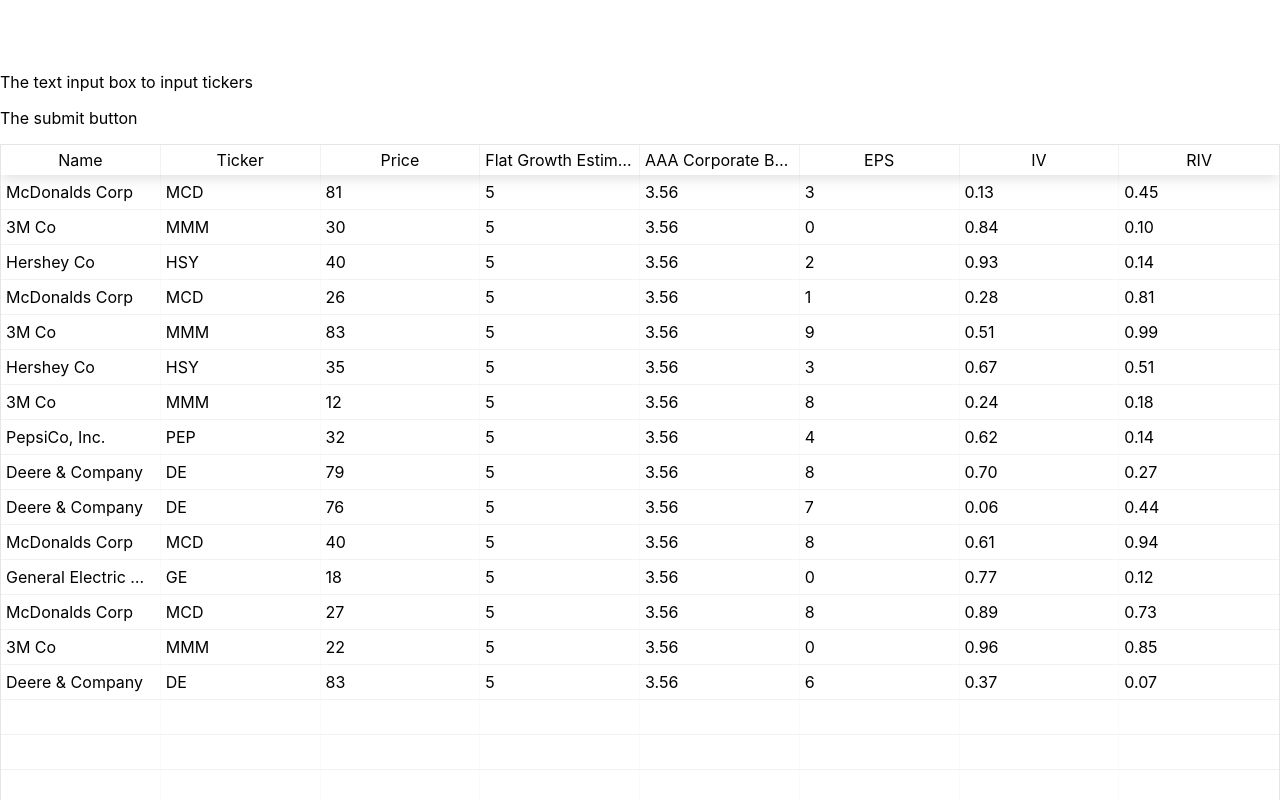
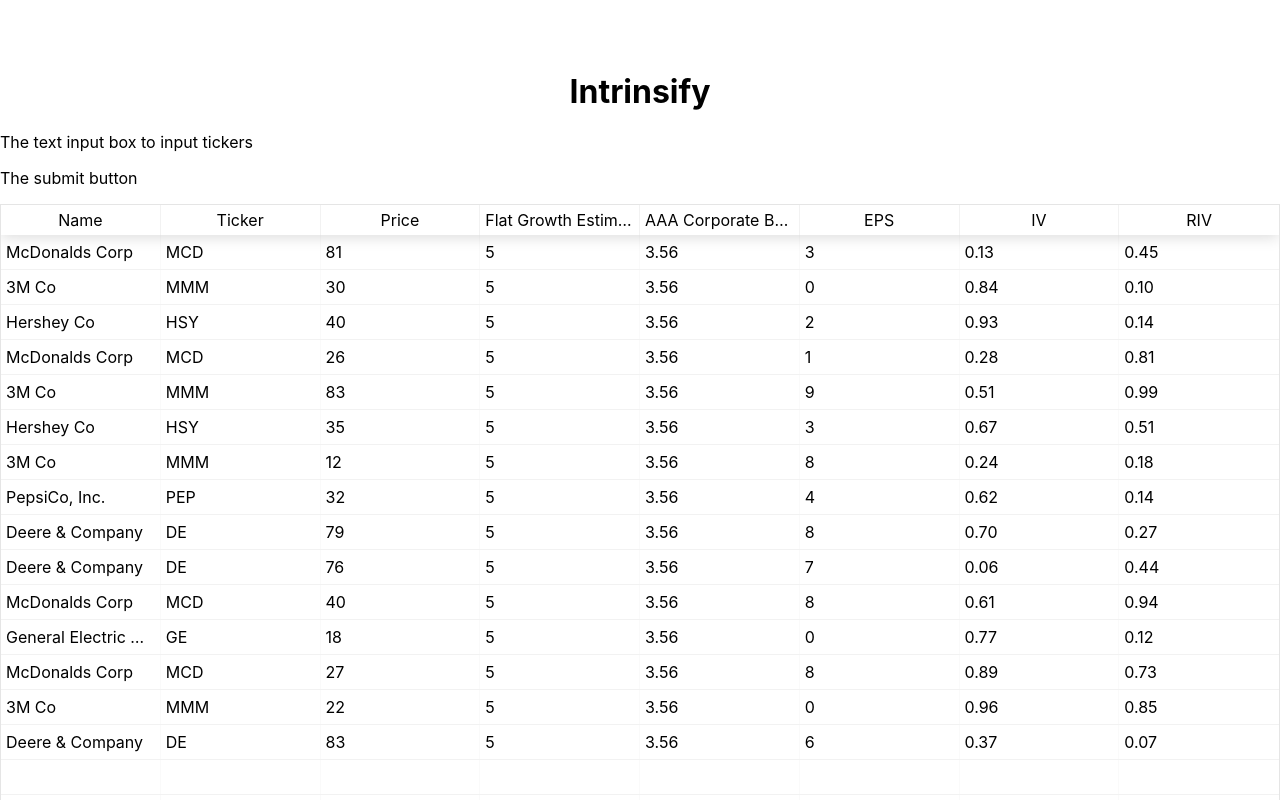
Before and after one commit to heymoose/intrinsify-react, a React (Create React App) app: page / in a window 1280 px wide. Shown: the top 800 px of the page. Built offline with nearby package versions, Linux system fonts and the light colour scheme.

Commit message:
Add header

```diff
--- /dev/null
+++ b/src/components/Header/Header.js
@@ -0,0 +1,8 @@
+import React from 'react';
+import style from './Header.module.css';
+
+const header = () => (
+    <h1 className={style.Header}>Intrinsify</h1>
+);
+
+export default header;
--- /dev/null
+++ b/src/components/Header/Header.module.css
@@ -0,0 +1,3 @@
+.Header {
+    text-align: center;
+}
--- a/src/containers/IntrinsifyContainer/IntrinsifyContainer.js
+++ b/src/containers/IntrinsifyContainer/IntrinsifyContainer.js
@@ -1,10 +1,12 @@
 import React, { Component } from 'react';
+import Header from '../../components/Header/Header';
 import IntrinsifyTable from '../../components/IntrinsifyTable/IntrinsifyTable';
 
 class IntrinsifyContainer extends Component {
     render() {
         return (
             <>
+                <Header />
                 <p>The text input box to input tickers</p>
                 <p>The submit button</p>
                 <IntrinsifyTable />
```
